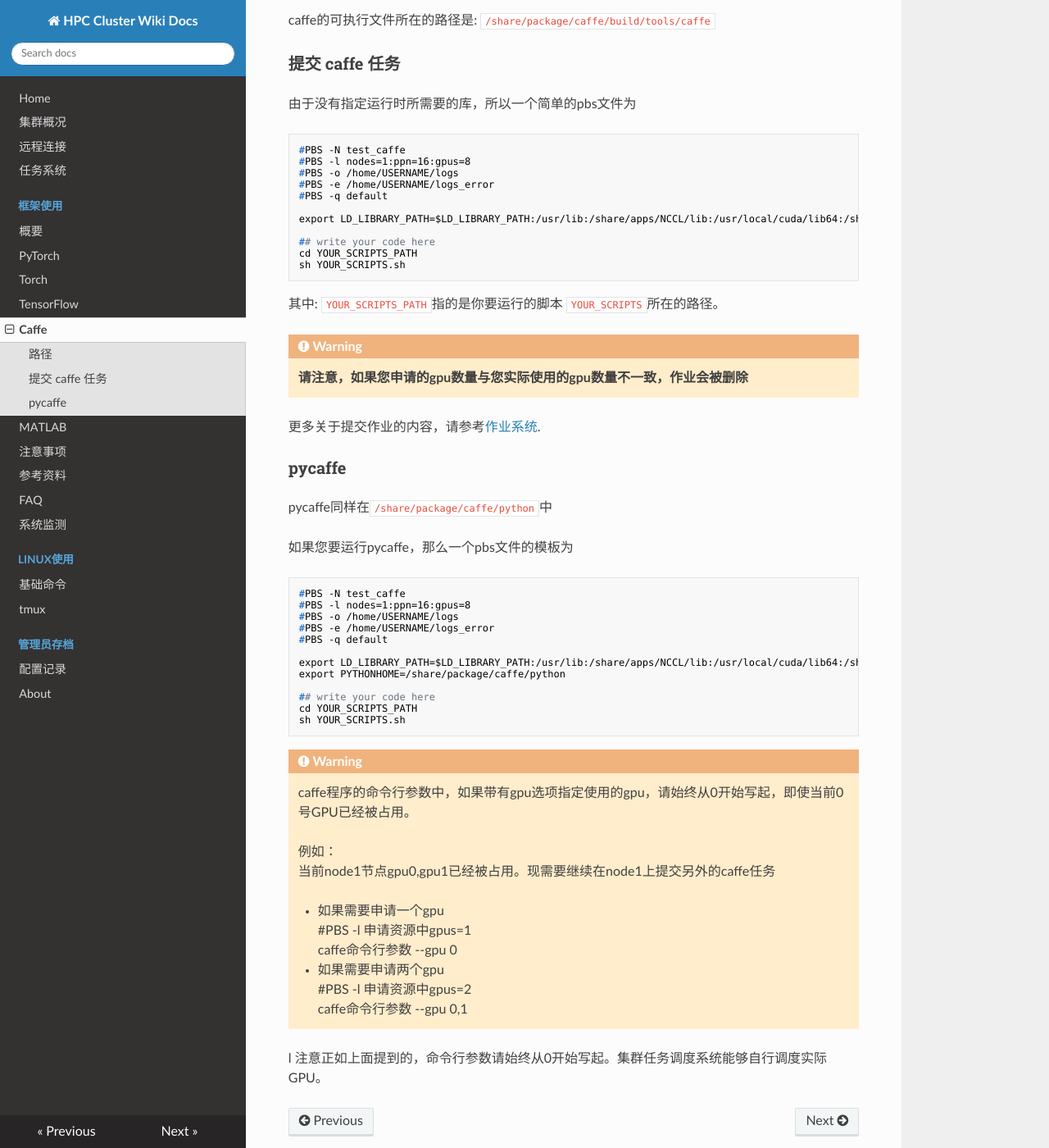
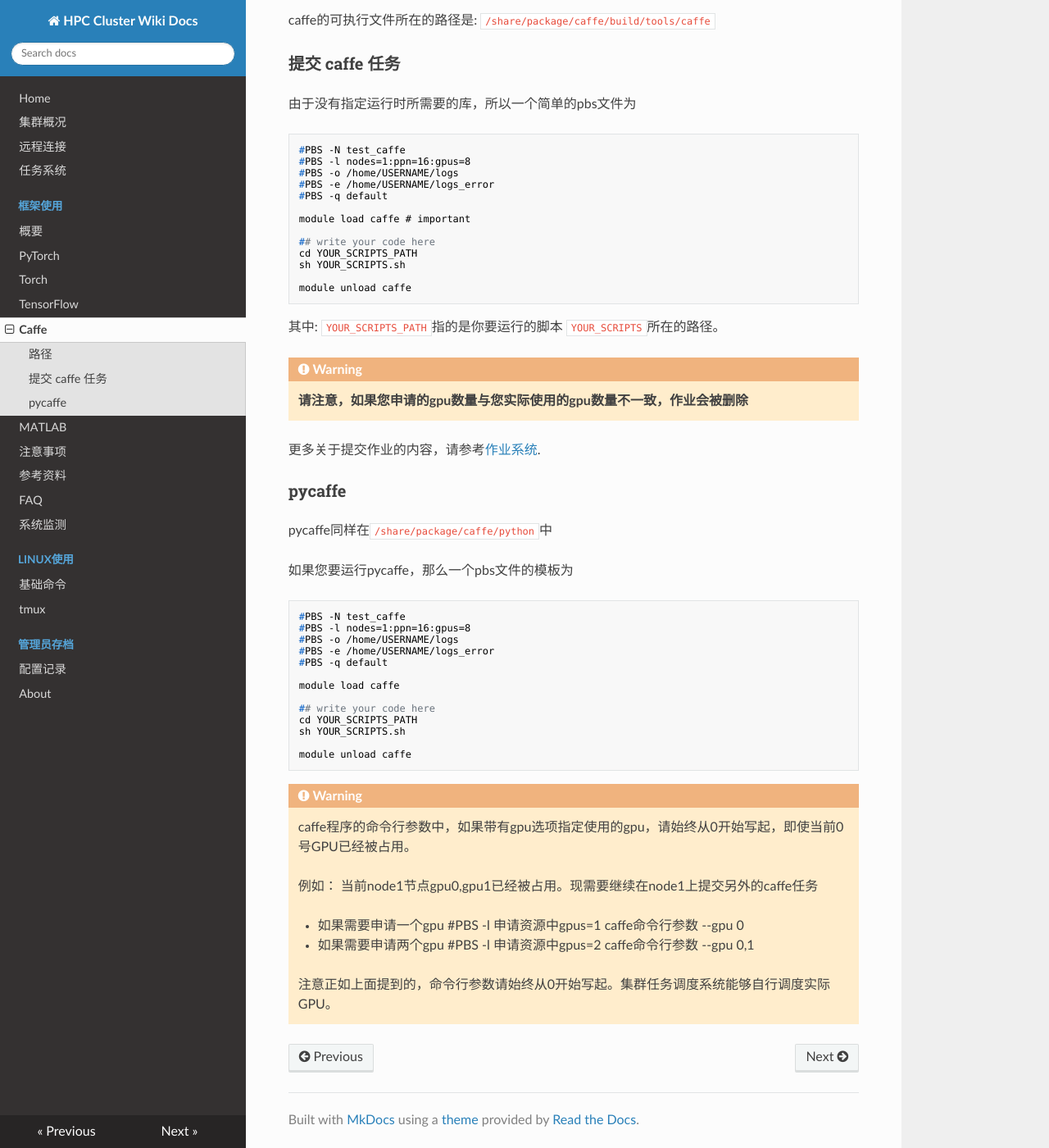
Before and after one commit to SSRheart/HPC_wiki_docs, an MkDocs documentation site: the page built from docs/framework/caffe.md, in a window 1280 px wide and 1400 px high, scrolled down 352 px. Shown: the whole window at 82% size. Built offline with MkDocs 1.6.1, drawn with Linux system fonts in a browser that asks for light colours; nearby versions of some CDN libraries; old or Windows-style settings are respelled for this version of MkDocs.

Commit message:
add module support for caffe,matlab

````diff
--- a/docs/framework/caffe.md
+++ b/docs/framework/caffe.md
@@ -20,11 +20,13 @@ caffe的可执行文件所在的路径是:
 #PBS -e /home/USERNAME/logs_error
 #PBS -q default
 
-export LD_LIBRARY_PATH=$LD_LIBRARY_PATH:/usr/lib:/share/apps/NCCL/lib:/usr/local/cuda/lib64:/share/apps/Opencv-2.4.9/lib:/share/apps/caffelib/lib:/share/apps/MATLAB/R2017a/sys/os/glnxa64
+module load caffe # important
 
 ## write your code here
 cd YOUR_SCRIPTS_PATH
 sh YOUR_SCRIPTS.sh
+
+module unload caffe
 ```
 
 其中:
@@ -51,12 +53,13 @@ pycaffe同样在`/share/package/caffe/python`中
 #PBS -e /home/USERNAME/logs_error
 #PBS -q default
 
-export LD_LIBRARY_PATH=$LD_LIBRARY_PATH:/usr/lib:/share/apps/NCCL/lib:/usr/local/cuda/lib64:/share/apps/Opencv-2.4.9/lib:/share/apps/caffelib/lib:/share/apps/MATLAB/R2017a/sys/os/glnxa64
-export PYTHONHOME=/share/package/caffe/python
+module load caffe
 
 ## write your code here
 cd YOUR_SCRIPTS_PATH
 sh YOUR_SCRIPTS.sh
+
+module unload caffe
 ```
 
 !!! Warning
@@ -72,5 +75,5 @@ sh YOUR_SCRIPTS.sh
     * 如果需要申请两个gpu
       #PBS -l 申请资源中gpus=2
       caffe命令行参数 --gpu 0,1
-   l
+
     注意正如上面提到的，命令行参数请始终从0开始写起。集群任务调度系统能够自行调度实际GPU。
````
Also changed, not shown: docs/framework/matlab.md (+4 -1 lines), docs/framework/torch.md (+4 -0 lines), docs/framework/pytorch.md (line endings or trailing spaces).
